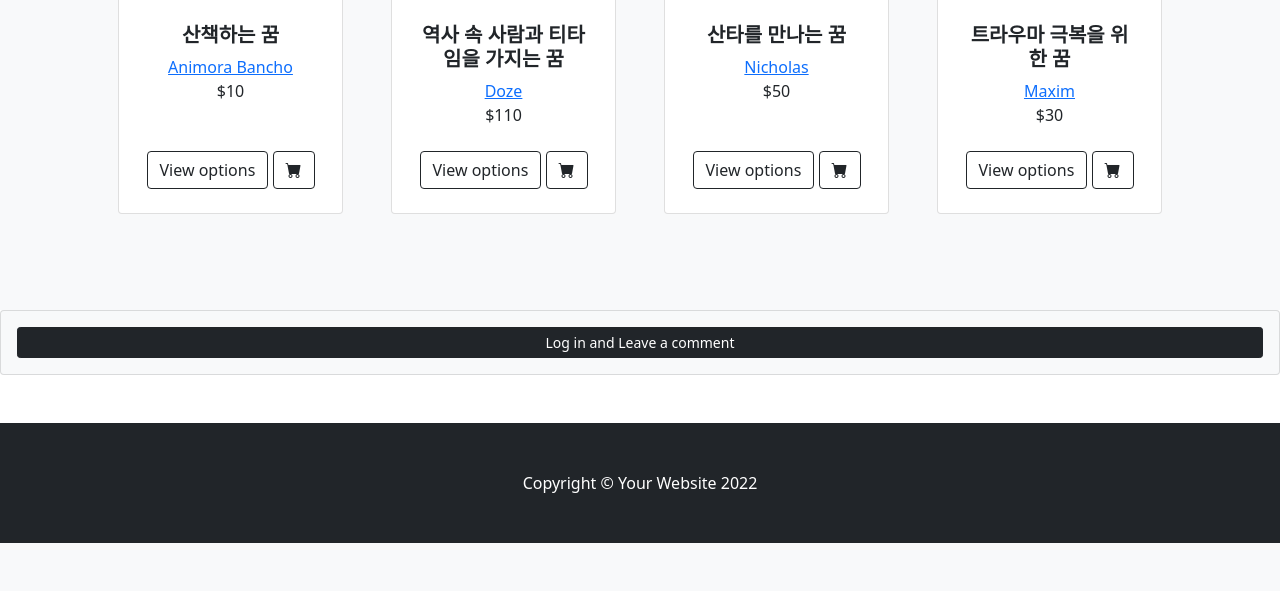
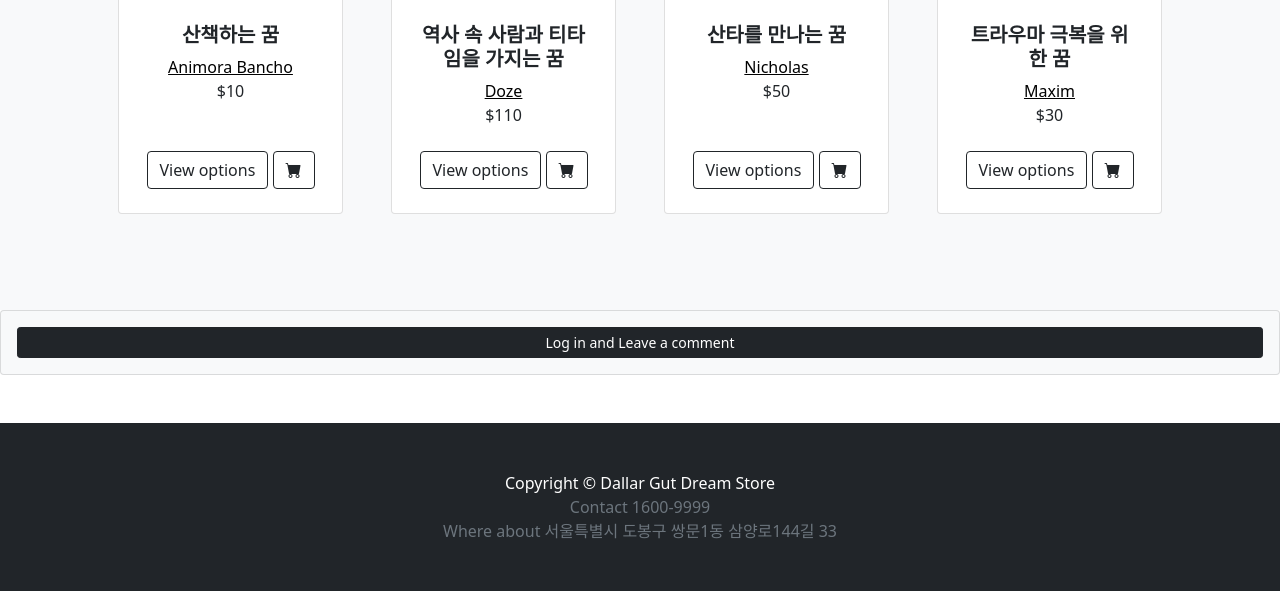
Before and after one commit to 210B/DreamStore, a Django app: page /dream/2/ in a window 1280 px wide. Shown: the part 1072-1663 px from the top of the page. Before the commit the page ends 1615 px from the top, so only its background shows below. Run offline with Django 4.2, Linux system fonts and the light colour scheme; data comes from the database, SQL or seed files in the repository; both versions use the stored data as it was after the commit; some libraries are stand-ins or nearby versions.

Commit message:
footer edit

```diff
--- a/dream/templates/dream/dream_detail.html
+++ b/dream/templates/dream/dream_detail.html
@@ -76,7 +76,7 @@
                                     <!-- Product name-->
                                     <h5 class="fw-bolder">{{d.name}}</h5>
                                     <!-- Product producer-->
-                                    <a href="{{d.producer.get_absolute_url}}">{{d.producer}}<br></a>
+                                    <a href="{{d.producer.get_absolute_url}}" style="color:black">{{d.producer}}<br></a>
                                     <!-- Product price-->
                                     ${{d.price}}
                                 </div>
--- a/dream/templates/dream/dream_list.html
+++ b/dream/templates/dream/dream_list.html
@@ -31,7 +31,7 @@
                                     <!-- Product name-->
                                     <h5 class="fw-bolder">{{dream.name}}</h5>
                                     <!-- Product producer-->
-                                    <a href="{{dream.producer.get_absolute_url}}">{{dream.producer}}<br></a>
+                                    <a href="{{dream.producer.get_absolute_url}}" style="color:black">{{dream.producer}}<br></a>
                                     <!-- Product price-->
                                     ${{dream.price}}
                                 </div>
@@ -58,7 +58,7 @@
         {% endif %}
 
         <!-- Pagination-->
-        {% if is_paginated %}
+
         <nav aria-label="Pagination">
             <hr class="my-0" />
             <ul class="pagination justify-content-center my-4">
@@ -75,6 +75,6 @@
                 {% endif %}
             </ul>
         </nav>
-        {% endif %}
+
 
 {% endblock %}
--- a/dream/templates/dream/footer.html
+++ b/dream/templates/dream/footer.html
@@ -1,4 +1,7 @@
         <!-- Footer-->
         <footer class="py-5 bg-dark">
-            <div class="container"><p class="m-0 text-center text-white">Copyright &copy; Your Website 2022</p></div>
+            <div class="container"><p class="m-0 text-center text-white" style="padding 5px">Copyright &copy; Dallar Gut Dream Store</p></div>
+                <p class="m-0 text-center text-muted">Contact 1600-9999</p>
+                <p class="m-0 text-center text-muted">Where about 서울특별시 도봉구 쌍문1동 삼양로144길 33</p>
+
         </footer>
```
Also changed, not shown: db.sqlite3, 6 other files.
